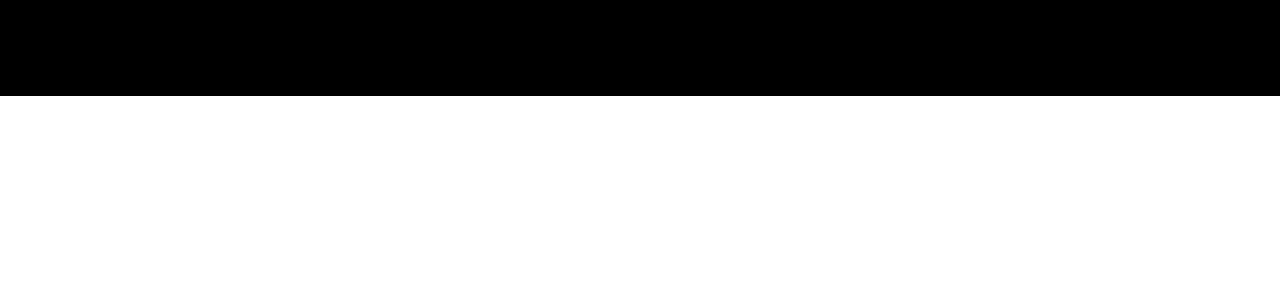
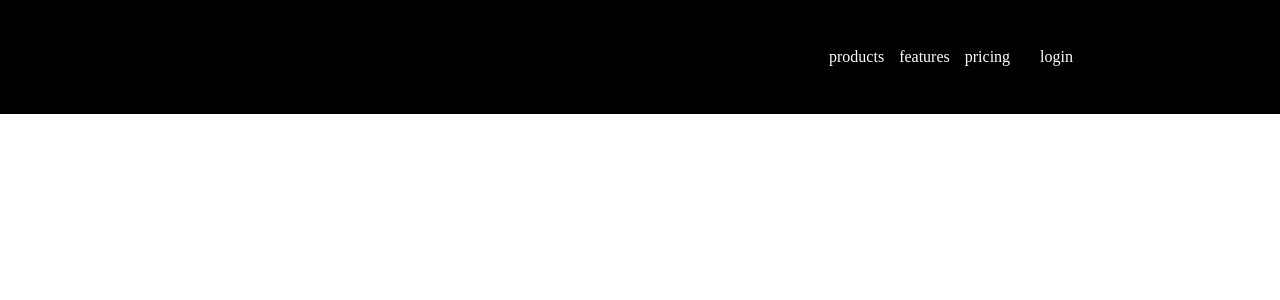
Before and after one commit to tonyykosseifyy/modern-ui-ux, a React (Create React App) app: page / in a window 1280 px wide. Shown: the top 300 px of the page. Built offline with nearby package versions, Linux system fonts and the light colour scheme.

Commit message:
1 file modified

```diff
--- a/src/components/Navbar/Navbar.js
+++ b/src/components/Navbar/Navbar.js
@@ -1,13 +1,22 @@
 import React from "react";
 import "./Navbar.css";
 
+const links = [
+  "products",
+  "features",
+  "pricing",
+  "",
+  "login"
+];
 
 const Navbar = () => {
   return (
     <nav className="navbar">
       <div className="navbar-logo"></div>
       <div className="navbar-links">
-
+        { links.map(link => (
+          <a key={link} href={link}>{link}</a>
+        ))}
       </div>
     </nav>
   );
```
